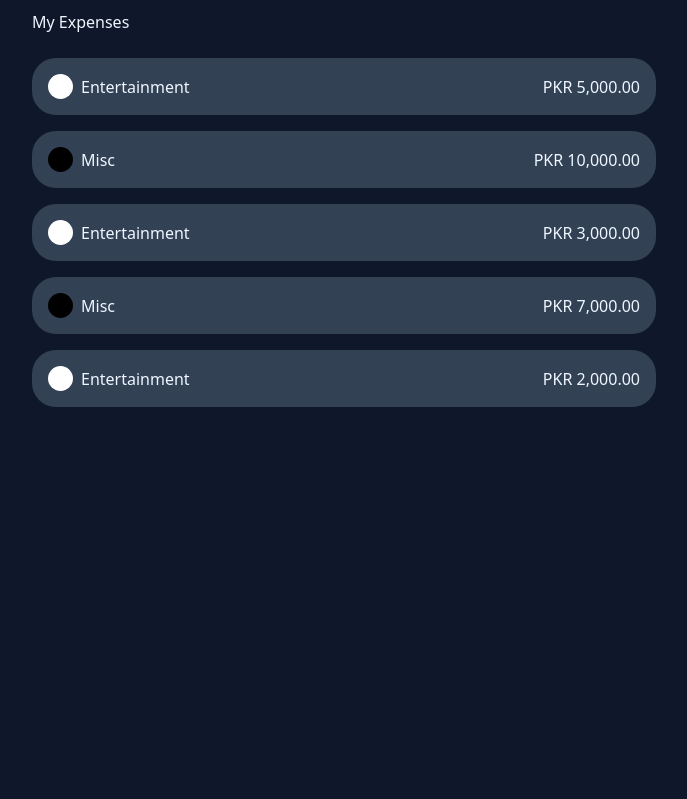
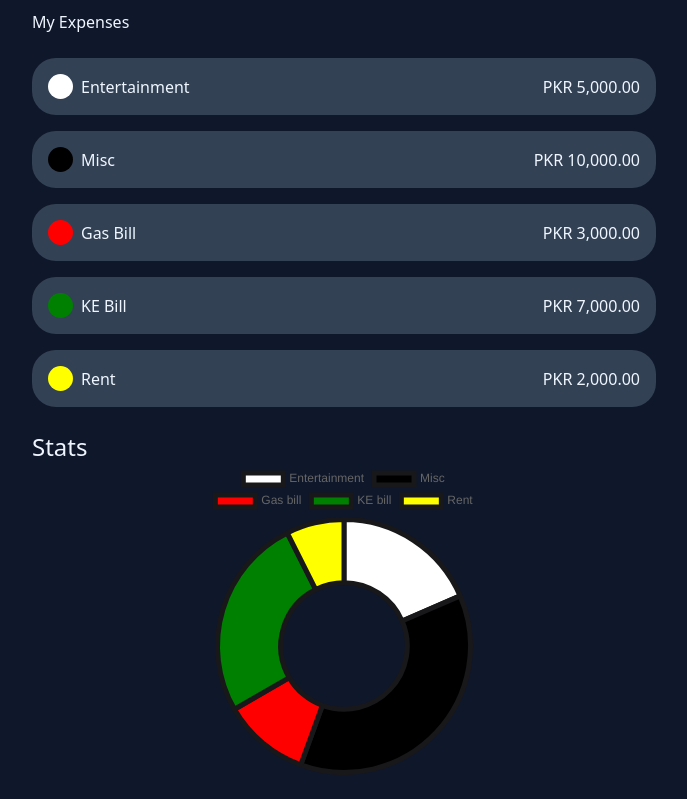
Before and after one commit to samibhojani/finance-management-sami-nextjs-app, a Next.js app: page / in a window 1280 px wide. Shown: the part 238-1037 px from the top of the page, without its empty margins (296-983 px from the left). Before the commit the page ends 800 px from the top, so only its background shows below. Built offline with nearby package versions, Linux system fonts and the light colour scheme.

Commit message:
Created Stats section by installing Chartjs, ReactCharts2 and adding Doughnut Charts and data.

```diff
--- a/app/page.js
+++ b/app/page.js
@@ -1,36 +1,43 @@
+"use client";
+
 import ExpenseCategoryItem from "@/components/ExpenseCategoryItem";
 import { currencyFormatter } from "@/libs/utils";
+
+import { Chart as ChartJS, ArcElement, Tooltip, Legend } from "chart.js";
+import { Doughnut } from "react-chartjs-2";
+
+ChartJS.register(ArcElement, Tooltip, Legend);
 
 const DUMMY_DATA = [
   {
     id: 1,
     title: "Entertainment",
     color: "#fff",
-    amount: 5000
+    total: 5000
   },
   {
     id: 2,
     title: "Misc",
     color: "#000",
-    amount: 10000
+    total: 10000
   },
   {
     id: 3,
-    title: "Entertainment",
-    color: "#fff",
-    amount: 3000
+    title: "Gas bill",
+    color: "red",
+    total: 3000
   },
   {
     id: 4,
-    title: "Misc",
-    color: "#000",
-    amount: 7000
+    title: "KE bill",
+    color: "green",
+    total: 7000
   },
   {
     id: 5,
-    title: "Entertainment",
-    color: "#fff",
-    amount: 2000
+    title: "Rent",
+    color: "yellow",
+    total: 2000
   },
 ];
 
@@ -57,13 +64,34 @@
               <ExpenseCategoryItem
               color={expense.color}
               title={expense.title}
-              amount={expense.amount}
+              total={expense.total}
             />
             )
           })}
 
         </div>
       </section>
+
+      {/* Chart Section */}
+
+      <section className="py-6">
+        <h3 className="text-2xl ">Stats</h3>
+        <div className="w-1/2 mx-auto">
+          <Doughnut data={{
+            labels: DUMMY_DATA.map(expense => expense.title),
+            datasets: [
+              {
+                label: "Expenses",
+                data: DUMMY_DATA.map(expense => expense.total),
+                backgroundColor: DUMMY_DATA.map(expense => expense.color),
+                borderColor: ['#18181b'],
+                borderWidth: 5
+              }
+            ]
+          }}/>
+        </div>
+      </section>
+
     </main>
   );
 }
--- a/components/ExpenseCategoryItem.js
+++ b/components/ExpenseCategoryItem.js
@@ -1,6 +1,6 @@
 import { currencyFormatter } from "@/libs/utils";
 
-function ExpenseCategoryItem({ color, title, amount }) {
+function ExpenseCategoryItem({ color, title, total }) {
   return (
     <button>
     <div className="flex items-center justify-between px-4 py-4 bg-slate-700 rounded-3xl">
@@ -11,7 +11,7 @@
         />
         <h4 className="capitalize">{title}</h4>
       </div>
-      <p>{currencyFormatter(amount)}</p>
+      <p>{currencyFormatter(total)}</p>
     </div>
     </button>
   );
--- a/components/Navigation.jsx
+++ b/components/Navigation.js
@@ -19,7 +19,7 @@
         </div>
 
         {/* Right Side of Nav*/}
-        <nav className="flex items-center gap-2">
+        <nav className="flex items-center gap-4">
           <div>
             <ImStatsBars className="text-2xl" />
           </div>
--- a/package.json
+++ b/package.json
@@ -10,8 +10,10 @@
   },
   "dependencies": {
     "@next/font": "14.0.4",
+    "chart.js": "^4.4.1",
     "next": "14.0.4",
     "react": "18.2.0",
+    "react-chartjs-2": "^5.2.0",
     "react-dom": "18.2.0",
     "react-icons": "^5.0.1"
   },
```
Also changed, not shown: 1 other file (tests, documents, lock files or other folders).
